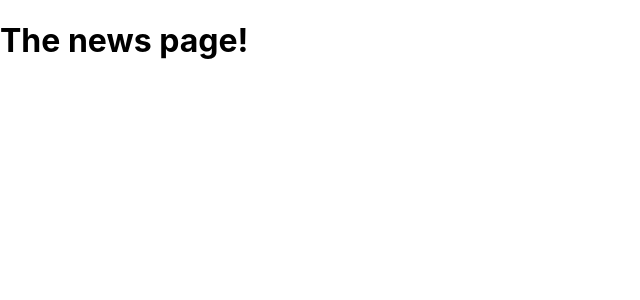
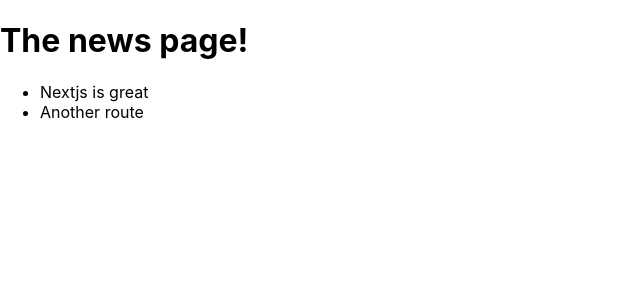
Before and after one commit to ejaramillom/nextjs-meetup-app, a Next.js app: page /news in a window 1280 px wide. Shown: the top 300 px of the page, without its empty margins (0-640 px from the left). Built offline with nearby package versions, Linux system fonts and the light colour scheme.

Commit message:
327 linking bewteen pages

```diff
--- a/pages/news/[newsId].js
+++ b/pages/news/[newsId].js
@@ -7,6 +7,9 @@
 
   const newsId = router.query.newsId;
 
+  // here we could send a request to the backend API
+  // to fetch the news item with newsId
+
   return <h1>The detail page!</h1>;
 }
 
--- a/pages/news/index.js
+++ b/pages/news/index.js
@@ -1,8 +1,20 @@
 // our-domain.com/news
 
+import { Fragment } from "react";
+import Link from "next/link";
+
 function NewsPage() {
+  // using anchor tag 'a' to create a link is going to make a new request to the server
   return (
-    <h1>The news page!</h1>
+    <Fragment>
+      <h1>The news page!</h1>
+      <ul>
+        <li>
+          <Link href="/news/nextjs-is-great">Nextjs is great</Link>
+        </li>
+        <li>Another route</li>
+      </ul>
+    </Fragment>
   );
 }
 
```
